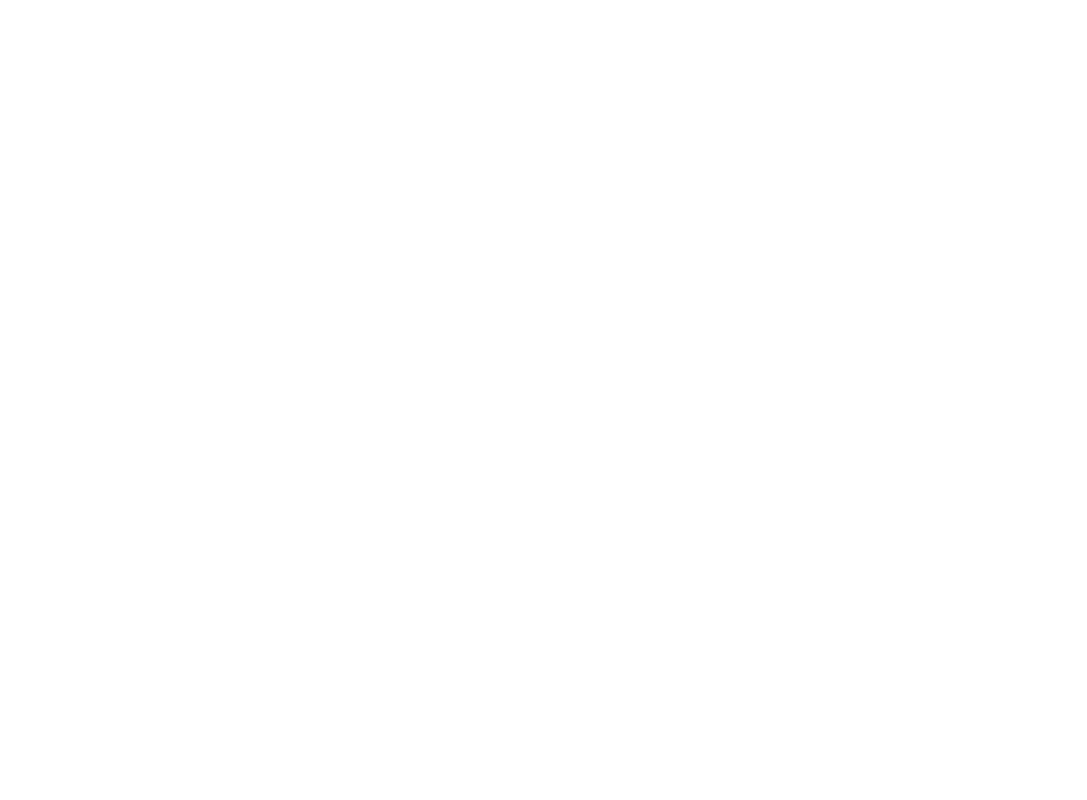
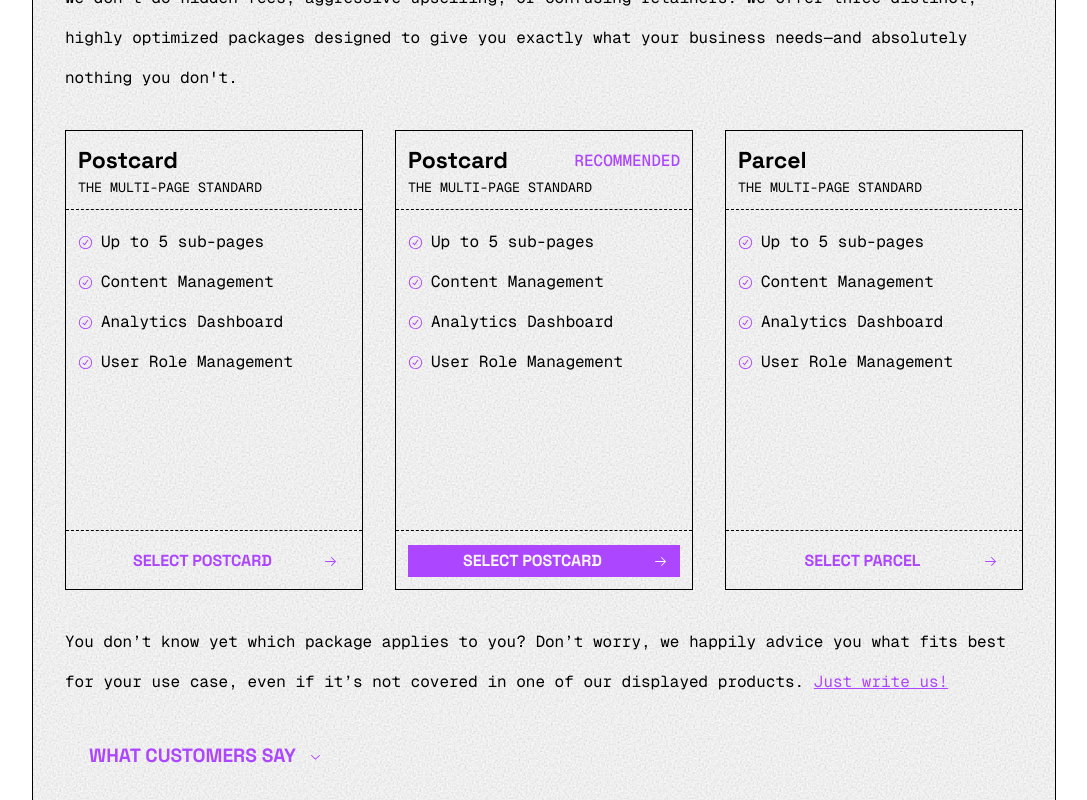
Before and after one commit to mmDevStudio/brand, a Next.js app: page / in a window 1280 px wide. Shown: the part 1540-2340 px from the top of the page, without its empty margins (96-1183 px from the left). Before the commit the page ends 1371 px from the top, so only its background shows below. Built offline with nearby package versions, Linux system fonts and the light colour scheme.

Commit message:
feat(home): add products section

```diff
--- a/src/app/(home)/_components/Hero.tsx
+++ b/src/app/(home)/_components/Hero.tsx
@@ -4,7 +4,7 @@
 
 export default function Hero() {
   return (
-    <section className="grid grid-cols-2 gap-8 px-8 mt-24">
+    <section className="grid grid-cols-2 gap-8 px-8">
       <div className="text-title uppercase font-bold h-fit">
         <h1 className="text-text">your digital presence,</h1>
         <h1 className="text-primary">engineered right</h1>
--- a/src/app/(home)/_components/Identity.tsx
+++ b/src/app/(home)/_components/Identity.tsx
@@ -5,7 +5,7 @@
 export default function Identity() {
   return (
     <Section title="01 / IDENTITY" contentClassName="grid grid-cols-2 gap-8">
-      <div className="col-span-2 font-body text-body text-text-subtle">
+      <div className="col-span-2 font-body text-body text-text-subtle leading-10">
         We are a development studio building clean, fast, and modern websites.
         We help small businesses and startups establish their online presence
         with zero unnecessary complexity—just results. Our focus is raw
--- /dev/null
+++ b/src/app/(home)/_components/Products.tsx
@@ -0,0 +1,113 @@
+import Button from "@/components/Button";
+import Card from "@/components/Card";
+import Section from "@/components/Section";
+import { CheckCircledIcon, ChevronDownIcon } from "@radix-ui/react-icons";
+import Link from "next/link";
+
+export default function Products() {
+  return (
+    <Section
+      title="02 / our products"
+      contentClassName="grid grid-cols-3 gap-8"
+    >
+      <div className="text-text-subtle text-body font-body col-span-3 leading-10">
+        We don't do hidden fees, aggressive upselling, or confusing retainers.
+        We offer three distinct, highly optimized packages designed to give you
+        exactly what your business needs—and absolutely nothing you don't.
+      </div>
+
+      <PackageCard
+        title="Postcard"
+        subtitle="The multi-page standard"
+        features={[
+          "Up to 5 sub-pages",
+          "Content Management",
+          "Analytics Dashboard",
+          "User Role Management",
+        ]}
+        price={20}
+      />
+      <PackageCard
+        title="Postcard"
+        subtitle="The multi-page standard"
+        features={[
+          "Up to 5 sub-pages",
+          "Content Management",
+          "Analytics Dashboard",
+          "User Role Management",
+        ]}
+        price={40}
+        recommended
+      />
+      <PackageCard
+        title="Parcel"
+        subtitle="The multi-page standard"
+        features={[
+          "Up to 5 sub-pages",
+          "Content Management",
+          "Analytics Dashboard",
+          "User Role Management",
+        ]}
+        price={80}
+      />
+
+      <div className="col-span-3 leading-10 text-text-subtle">
+        You don’t know yet which package applies to you? Don’t worry, we happily
+        advice you what fits best for your use case, even if it’s not covered in
+        one of our displayed products.{" "}
+        <Link href="" className="text-primary underline">
+          Just write us!
+        </Link>
+      </div>
+
+      <Button mode="ghost" className="w-fit" suffixIcon={<ChevronDownIcon />}>
+        What customers say
+      </Button>
+    </Section>
+  );
+}
+
+function PackageCard({
+  title,
+  subtitle,
+  features,
+  price,
+  recommended = false,
+}: {
+  title: string;
+  subtitle: string;
+  features: string[];
+  price: number;
+  recommended?: boolean;
+}) {
+  return (
+    <Card
+      buttonTitle={`select ${title}`}
+      buttonMode={recommended ? "filled" : "ghost"}
+      className="h-115"
+    >
+      <div className="flex flex-col gap">
+        <div className="flex justify-between items-center">
+          <h4 className="text-text font-heading text-h4 font-bold">{title}</h4>
+          {recommended && (
+            <span className="uppercase font-medium text-primary">
+              Recommended
+            </span>
+          )}
+        </div>
+        <span className="text-text-subtle text-sm uppercase">{subtitle}</span>
+      </div>
+
+      <div className="-mx-3 my-3 h-0 border-t border-dashed border-border" />
+
+      <ul>
+        {features.map((f) => (
+          <li key={f} className="flex gap-2 text-text leading-10 items-center">
+            <CheckCircledIcon className="text-primary" />
+            {f}
+          </li>
+        ))}
+      </ul>
+    </Card>
+  );
+}
--- a/src/app/(home)/page.tsx
+++ b/src/app/(home)/page.tsx
@@ -1,11 +1,13 @@
 import Hero from "./_components/Hero";
 import Identity from "./_components/Identity";
+import Products from "./_components/Products";
 
 export default function Home() {
   return (
-    <div className="flex flex-col gap-24">
+    <div className="flex flex-col gap-24 py-24">
       <Hero />
       <Identity />
+      <Products />
     </div>
   );
 }
--- a/src/components/Card.tsx
+++ b/src/components/Card.tsx
@@ -1,17 +1,18 @@
 import cn from "@/utils/cn";
 import Button from "./Button";
 import { ArrowRightIcon } from "@radix-ui/react-icons";
-import { ReactNode } from "react";
 
 type CardProps = {
   className?: string;
   buttonTitle: string;
+  buttonMode?: "ghost" | "filled";
 } & React.ComponentProps<"article">;
 
 export default function Card({
   className,
   buttonTitle,
   children,
+  buttonMode,
   ...props
 }: CardProps) {
   return (
@@ -26,7 +27,11 @@
 
       <div className="-mx-3 my-1.5 h-0 border-t border-dashed border-border" />
 
-      <Button mode="filled" size="sm" suffixIcon={<ArrowRightIcon />}>
+      <Button
+        mode={buttonMode === undefined ? "filled" : buttonMode}
+        size="sm"
+        suffixIcon={<ArrowRightIcon />}
+      >
         {buttonTitle}
       </Button>
     </article>
```
